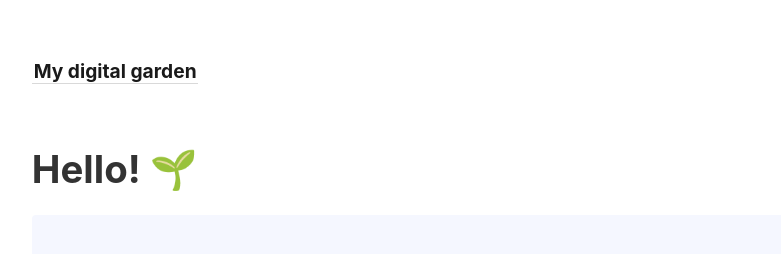
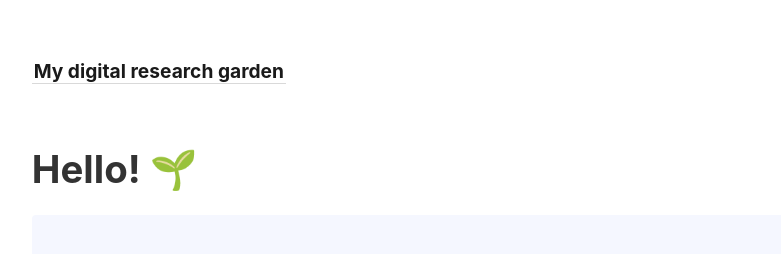
Before and after one commit to Chan-ops/my-digital-garden, a Jekyll site: the page built from _pages/index.md, in a window 1280 px wide. Shown: the top 254 px of the page, without its empty margins (45-826 px from the left). Built offline with Jekyll 4.4.1, drawn with Linux system fonts in a browser that asks for light colours.

Commit message:
Update _config.yml

```diff
--- a/_config.yml
+++ b/_config.yml
@@ -1,4 +1,4 @@
-title:               My digital garden
+title:               My digital research garden
 include:             ['_pages']
 exclude:             ['_includes/notes_graph.json']
 # You may need to change the base URL depending on your deploy configuration.
```
